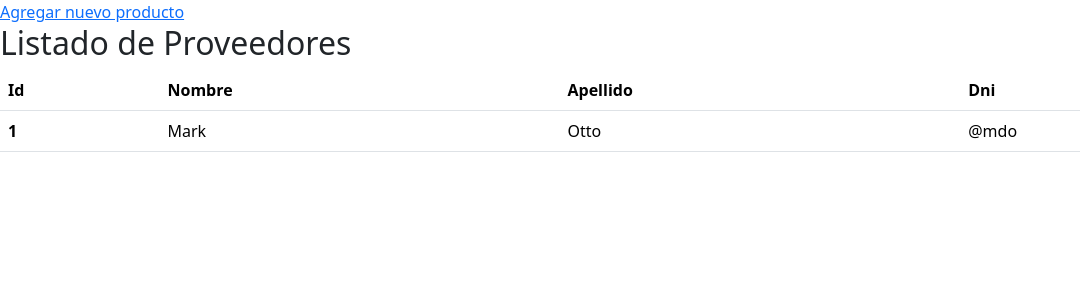
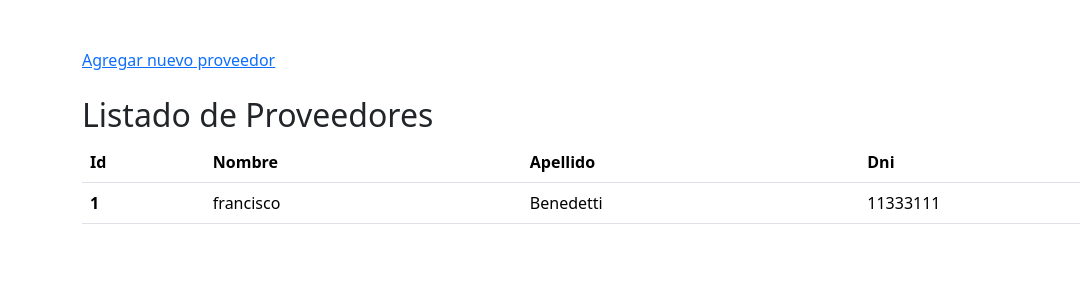
Before and after one commit to JuanLechares/Django-Project, a Django app: page /compra/proveedores in a window 1280 px wide. Shown: the top 300 px of the page, without its empty margins (0-1080 px from the left). Run offline with Django 5.2, Linux system fonts and the light colour scheme; data comes from the database, SQL or seed files in the repository.

Commit message:
mostrando valores de la tabla proveedores

```diff
--- a/Compra/App/templates/formProveedores.html
+++ b/Compra/App/templates/formProveedores.html
@@ -13,6 +13,8 @@
 <body>
     <div class="container mt-5">
         <h2>Formulario de Proovedores</h2>
+        <br>
+        <br>
         <form  method="post">
 
             <div class="mb-3">
--- a/Compra/App/templates/listadoProductos.html
+++ b/Compra/App/templates/listadoProductos.html
@@ -11,7 +11,9 @@
     >
 </head>
 <body>
+  <div class="container mt-5">
     <a href="{% url 'productos_form' %}" class="mb-4">Agregar nuevo producto</a>
+    <br>
     <br>
     <h2>Listado de Productos</h2>
     <table class="table">
@@ -34,6 +36,7 @@
         </tr>
       </tbody>
     </table>
+  </div>
     <script src="https://cdn.jsdelivr.net/npm/bootstrap@5.3.3/dist/js/bootstrap.bundle.min.js" integrity="sha384-YvpcrYf0tY3lHB60NNkmXc5s9fDVZLESaAA55NDzOxhy9GkcIdslK1eN7N6jIeHz" crossorigin="anonymous"></script>
 </body>
 </html>
--- a/Compra/App/templates/listadoProveedores.html
+++ b/Compra/App/templates/listadoProveedores.html
@@ -11,7 +11,9 @@
     >
 </head>
 <body>
-    <a href="{% url 'proveedores_form' %}" class="mb-4">Agregar nuevo producto</a>
+   <div class="container mt-5">
+      <a href="{% url 'proveedores_form' %}" class="mb-4">Agregar nuevo proveedor</a>
+      <br>
       <br>
       <h2>Listado de Proveedores</h2>
       <table class="table">
@@ -24,14 +26,17 @@
           </tr>
         </thead>
         <tbody>
+          {% for proveedor in proveedores %}
             <tr>
-          <th scope="row">1</th>
-          <td>Mark</td>
-          <td>Otto</td>
-          <td>@mdo</td>
+              <th scope="row">{{ proveedor.id }}</th>
+              <td>{{ proveedor.nombre }}</td>
+              <td>{{ proveedor.apellido }}</td>
+              <td>{{ proveedor.dni }}</td>
             </tr>
+          {% endfor %}
         </tbody>
       </table>
+    </div>
     <script src="https://cdn.jsdelivr.net/npm/bootstrap@5.3.3/dist/js/bootstrap.bundle.min.js" integrity="sha384-YvpcrYf0tY3lHB60NNkmXc5s9fDVZLESaAA55NDzOxhy9GkcIdslK1eN7N6jIeHz" crossorigin="anonymous"></script>
 </body>
 </html>
--- a/Compra/App/views.py
+++ b/Compra/App/views.py
@@ -1,7 +1,9 @@
 from django.shortcuts import render
-from django.http import HttpResponse
+from .models import Proveedor
 
 # Create your views here.
+
+#Productos
 
 def Index(request):
     return render(request, "index.html")
@@ -9,11 +11,15 @@ def Index(request):
 def Producto(request):
     return render(request, "listadoProductos.html")
 
-def Proveedores(request):
-    return render(request, "listadoProveedores.html")
 
 def ProductosForm(request):
     return render(request, "formProductos.html")
 
+#Proveedores
+
+def Proveedores(request):
+    proveedores = Proveedor.objects.all()
+    return render(request, "listadoProveedores.html", {"proveedores": proveedores})
+
 def ProveedoresForm(request):
     return render(request, "formProveedores.html")
```
Also changed, not shown: Compra/App/forms.py (added, +7 -0 lines), Compra/App/templates/formProductos.html (+5 -3 lines). Lines whose indentation alone changed are shown as unchanged.
